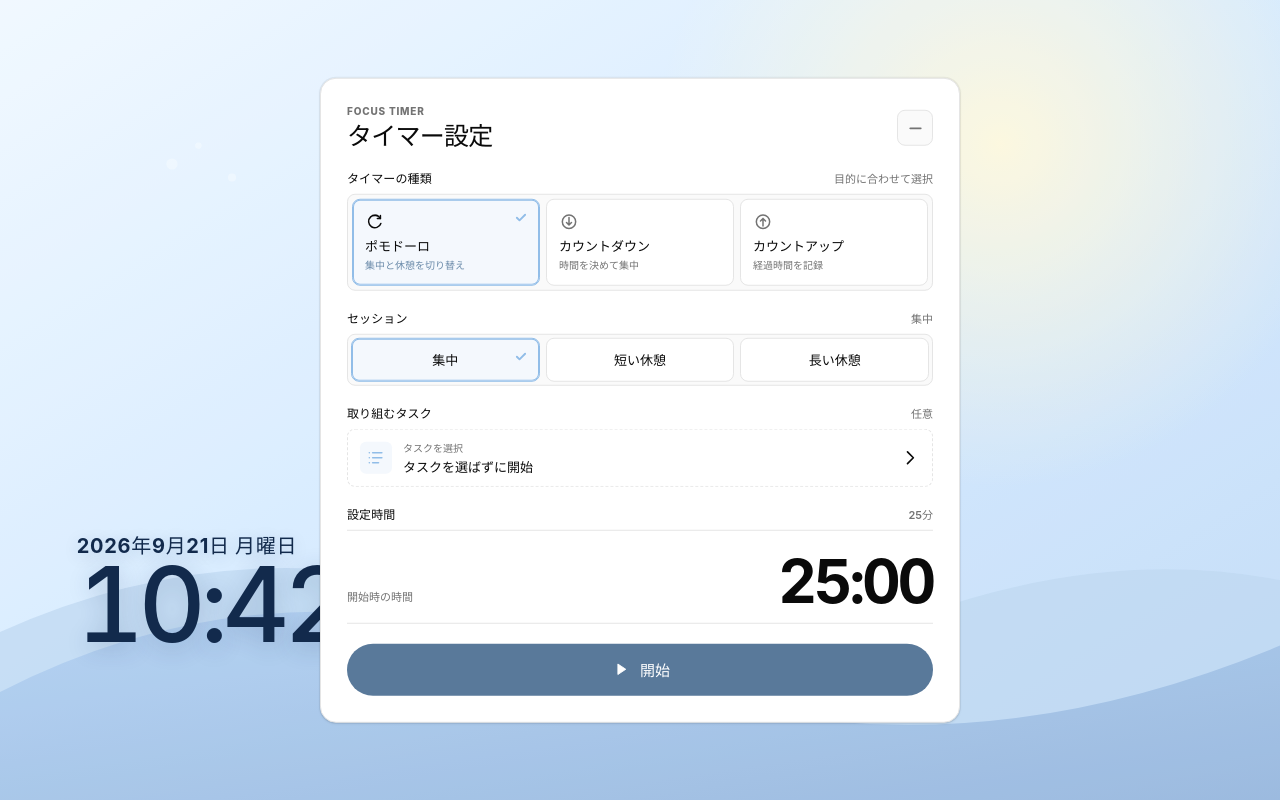
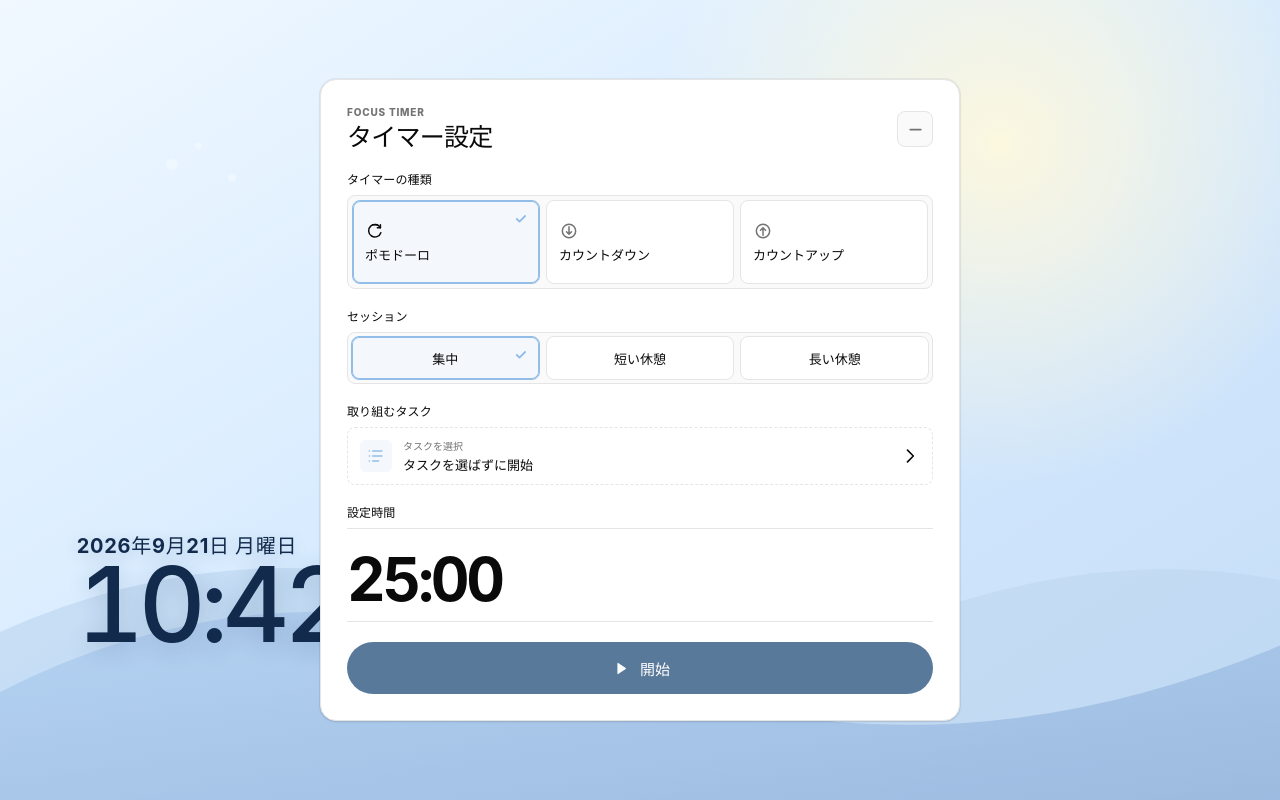
Before and after one commit to yosh617/FocusBoard, a React (Vite) app: page / in a window 1280 px wide. Built offline with nearby package versions, Linux system fonts and the light colour scheme.

Commit message:
refactor: remove timer setup helper copy

```diff
--- a/package.json
+++ b/package.json
@@ -1,7 +1,7 @@
 {
   "name": "focusboard",
   "private": true,
-  "version": "3.0.13",
+  "version": "3.0.14",
   "type": "module",
   "scripts": {
     "dev": "vite",
--- a/src/components/PomodoroTimer.tsx
+++ b/src/components/PomodoroTimer.tsx
@@ -73,7 +73,6 @@ export function PomodoroTimer({
       <div className="timer-setup__step">
         <div className="timer-setup__step-heading">
           <strong>タイマーの種類</strong>
-          <span>目的に合わせて選択</span>
         </div>
         <div className="program-tabs" role="group" aria-label="タイマー方式">
           {programs.map((program) => (
@@ -87,7 +86,6 @@ export function PomodoroTimer({
             >
               <ProgramIcon program={program.value} />
               <strong>{program.label}</strong>
-              <span>{program.value === "pomodoro" ? "集中と休憩を切り替え" : program.value === "countdown" ? "時間を決めて集中" : "経過時間を記録"}</span>
               {timer.program === program.value && <svg className="timer-option__check" viewBox="0 0 24 24" aria-hidden="true"><path d="m6.5 12 3.5 3.5 7.5-7.5" /></svg>}
             </button>
           ))}
@@ -98,7 +96,6 @@ export function PomodoroTimer({
         <div className="timer-setup__step">
           <div className="timer-setup__step-heading">
             <strong>セッション</strong>
-            <span>{modeLabels[timer.mode]}</span>
           </div>
           <div className="mode-tabs" role="group" aria-label="ポモドーロモード">
             {modes.map((mode) => (
@@ -120,7 +117,6 @@ export function PomodoroTimer({
         <div className="timer-setup__step">
           <div className="timer-setup__step-heading">
             <strong>時間の種類</strong>
-            <span>{timer.category === "focus" ? "集中" : "休憩"}</span>
           </div>
           <div className="category-tabs" role="group" aria-label="時間の種類">
             {(["focus", "break"] as SessionCategory[]).map((category) => (
@@ -143,7 +139,6 @@ export function PomodoroTimer({
         <div className="timer-setup__step timer-setup__task-step">
           <div className="timer-setup__step-heading">
             <strong>取り組むタスク</strong>
-            <span>任意</span>
           </div>
           <button className={`timer-task-select${selectedTaskTitle ? " has-task" : ""}`} type="button" onClick={onOpenTaskPicker} aria-haspopup="dialog" aria-label={selectedTaskTitle ? `タスク「${selectedTaskTitle}」を変更` : "タスクを選ぶ・追加する"}>
             <span className="timer-task-select__icon" aria-hidden="true"><svg viewBox="0 0 24 24"><path d="M8 6h11M8 12h11M8 18h7M4 6h.01M4 12h.01M4 18h.01" /></svg></span>
@@ -156,11 +151,9 @@ export function PomodoroTimer({
       <div className="timer-setup__step">
         <div className="timer-setup__step-heading">
           <strong>{timer.program === "countup" ? "区切り時間" : "設定時間"}</strong>
-          <span>{timer.program === "pomodoro" ? `${Math.round(timer.durationMs / 60_000)}分` : "1〜1,440分"}</span>
         </div>
         {timer.program === "pomodoro" ? (
           <div className="timer-setup__preview" aria-label={`${isActive ? "残り時間" : "設定時間"} ${formatDuration(displayMs)}`}>
-            <span>{isActive ? "残り時間" : "開始時の時間"}</span>
             <div className="timer-card__time" style={{ fontSize: `${Math.min(fontSize, 68)}px` }}>{formatDuration(displayMs)}</div>
           </div>
         ) : (
```
Also changed, not shown: 1 other file (tests, documents, lock files or other folders).
